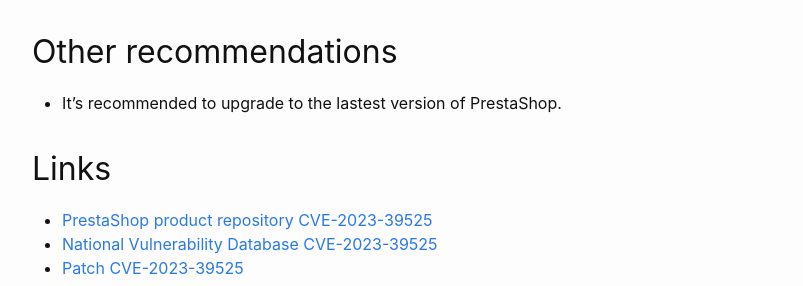
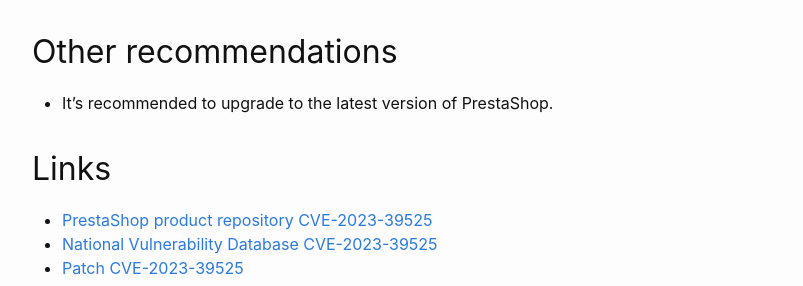
Before and after one commit to friends-of-presta/security-advisories, a Jekyll site: the page built from _posts/2023-09-01-core-CVE-2023-39525-CVE-2023-39529-CVE-2023-39530.md, in a window 1280 px wide and 900 px high, scrolled down 2181 px. Shown: the part 228-514 px from the top of the window, without its empty margins (238-1041 px from the left). Built offline with Jekyll 4.4.1, drawn with Linux system fonts in a browser that asks for light colours.

Commit message:
Update 2023-09-01-core-CVE-2023-39525-CVE-2023-39529-CVE-2023-39530.md

```diff
--- a/_posts/2023-09-01-core-CVE-2023-39525-CVE-2023-39529-CVE-2023-39530.md
+++ b/_posts/2023-09-01-core-CVE-2023-39525-CVE-2023-39529-CVE-2023-39530.md
@@ -93,7 +93,7 @@ A administrator can forge a request to remove any file in the installed PrestaSh
 
 ## Other recommendations
 
-* It’s recommended to upgrade to the lastest version of PrestaShop.
+* It’s recommended to upgrade to the latest version of PrestaShop.
 
 
 ## Links
```
